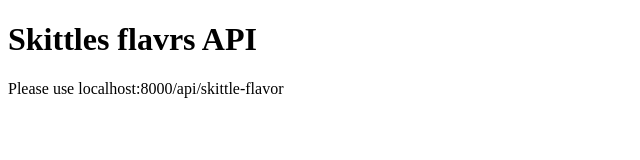
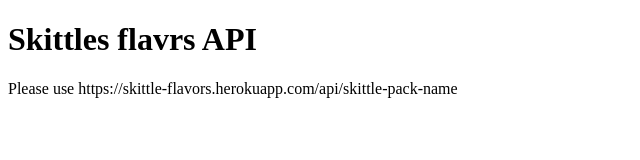
Before and after one commit to nikiatoll/skittles-api, a website: page index.html in a window 1280 px wide. Shown: the whole page, without its empty margins (0-640 px from the left). Drawn offline with Linux system fonts and the light colour scheme.

Commit message:
updated html documentation

```diff
--- a/index.html
+++ b/index.html
@@ -8,6 +8,6 @@
 </head>
 <body>
     <h1>Skittles flavrs API</h1>
-    <p>Please use localhost:8000/api/skittle-flavor</p>
+    <p>Please use https://skittle-flavors.herokuapp.com/api/skittle-pack-name</p>
 </body>
 </html>
```
